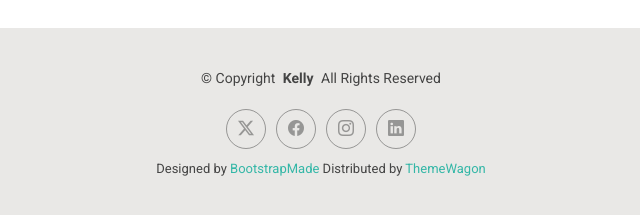
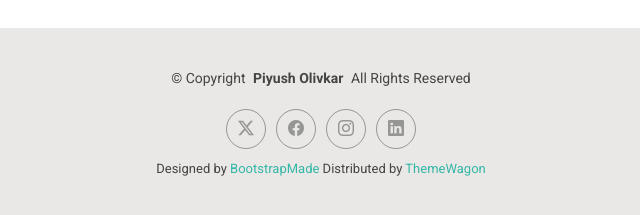
Before and after one commit to piyusholivkar28-lgtm/piyush.github.io, a plain HTML site: page portfolio.html in a window 1280 px wide. Shown: the part 1450-1665 px from the top of the page, 319-959 px from the left. Drawn offline with Linux system fonts and the light colour scheme.

Commit message:
added code

```diff
--- a/portfolio.html
+++ b/portfolio.html
@@ -214,7 +214,7 @@
 
     <div class="container">
       <div class="copyright text-center ">
-        <p>© <span>Copyright</span> <strong class="px-1 sitename">Kelly</strong> <span>All Rights Reserved<br></span></p>
+        <p>© <span>Copyright</span> <strong class="px-1 sitename">Piyush Olivkar</strong> <span>All Rights Reserved<br></span></p>
       </div>
       <div class="social-links d-flex justify-content-center">
         <a href=""><i class="bi bi-twitter-x"></i></a>
```
